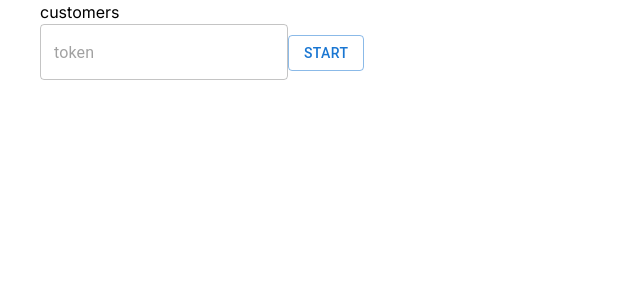
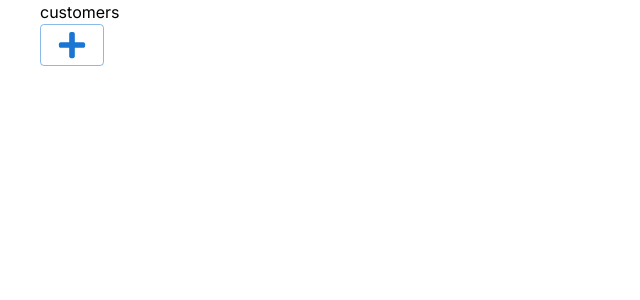
Before and after one commit to leeya018/tinder-customers, a Next.js app: page / in a window 1280 px wide. Shown: the top 300 px of the page, without its empty margins (0-640 px from the left). Built offline with nearby package versions, Linux system fonts and the light colour scheme.

Commit message:
the base in ui is set with dummy function

```diff
--- a/src/app/page.tsx
+++ b/src/app/page.tsx
@@ -1,5 +1,6 @@
 "use client"
 import React, { useState } from "react"
+import { FaPlus } from "react-icons/fa"
 
 // import { getProfile } from "lib/api"
 import { Button, OutlinedInput } from "@mui/material"
@@ -14,31 +15,41 @@ import {
 import { startApi } from "@/lib/api"
 
 const RootPage = observer(() => {
-  const [token, setToken] = useState("")
-  const [port, setPort] = useState("")
+  const [tokens, setTokens] = useState<string[]>([])
+  // const [token, setToken] = useState([])
+  // const [port, setPort] = useState("")
 
-  const start = async () => {
-    // const res = await getProfile()
-    // const profile = res.data
-    // const profileId = profile._id
-    // console.log(profileId)
-    // intervalForever(likeAll, day / 2)
-    // intervalForever(likeAutomation, day / 10)
-    // intervalForever(messageAutomation, day / 2)
-    startApi()
+  const start = async (index: number) => {
+    startApi(tokens[index])
+  }
+  const add = () => {
+    setTokens((prev) => ["", ...prev])
   }
 
   return (
     <div>
       <div>customers</div>
-      <OutlinedInput
-        onChange={(e) => setToken(e.target.value)}
-        value={token}
-        placeholder="token"
-      />
-      <Button variant="outlined" onClick={start}>
-        Start
+      <Button variant="outlined" onClick={add}>
+        <FaPlus size={30} />
       </Button>
+      <ul>
+        {tokens.map((token: string, key: number) => (
+          <li key={key}>
+            <OutlinedInput
+              onChange={(e) => {
+                let dupTokens = [...tokens]
+                dupTokens[key] = e.target.value
+                setTokens(dupTokens)
+              }}
+              value={token}
+              placeholder="token"
+            />
+            <Button variant="outlined" onClick={() => start(key)}>
+              Start
+            </Button>
+          </li>
+        ))}
+      </ul>
     </div>
   )
 })
--- a/src/node/index.js
+++ b/src/node/index.js
@@ -230,5 +230,5 @@ const outputAll = "C:\\Users\\user\\Documents\\tinder-tensor\\all"
 // imagesConv(sourcePass, outputPass);
 // start(l, o);
 
-main()
+// main()
 module.exports = { main }
--- a/src/pages/api/start.js
+++ b/src/pages/api/start.js
@@ -1,11 +1,16 @@
 import { main } from "../../node"
+import { sleep } from "../../node/util"
 
-export default function handler(req, res) {
+export default async function handler(req, res) {
   try {
     // main()
+    const { token } = req.body
     console.log("start the main function")
-    main()
-    // const data = function1()
+    // main()
+    for (let i = 0; i < 100; i++) {
+      console.log(token + " " + i)
+      await sleep(1000)
+    }
     return res.status(200).json("data")
   } catch (error) {
     return res.status(450).json(error)
```
Also changed, not shown: src/lib/api.js.
